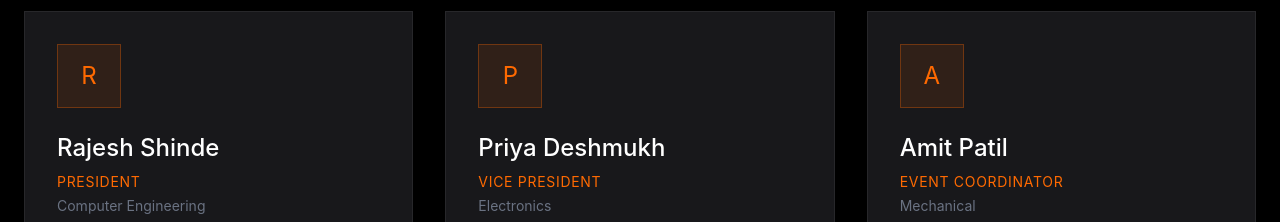
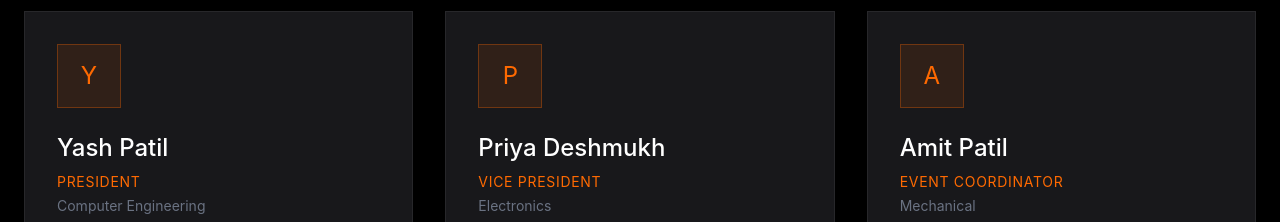
Before and after one commit to Aditya-Aryan-6914/Meraki, a React (Vite) app: page / in a window 1280 px wide. Shown: the part 5120-5342 px from the top of the page. Built offline with nearby package versions, Linux system fonts and the light colour scheme.

Commit message:
yash name added in team component

```diff
--- a/src/app/components/Team.tsx
+++ b/src/app/components/Team.tsx
@@ -11,7 +11,7 @@ interface TeamMember {
 const teamMembers: TeamMember[] = [
   {
     id: 1,
-    name: "Rajesh Shinde",
+    name: "Yash Patil",
     role: "President",
     department: "Computer Engineering"
   },
```
